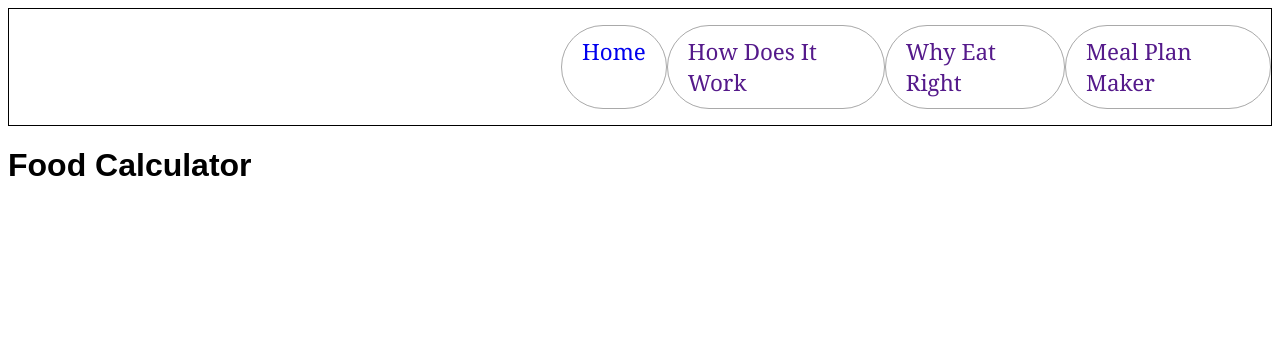
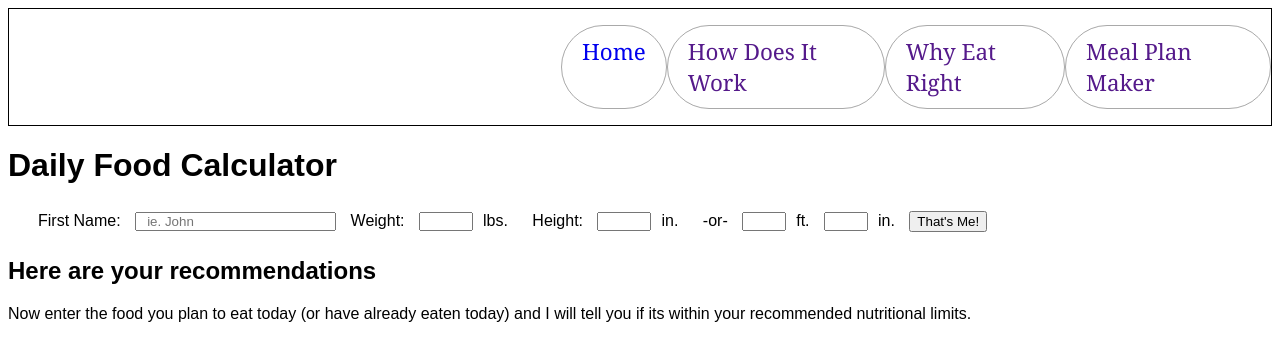
Before and after one commit to mkhill86/Food-Calculator, a plain HTML site: page main.html in a window 1280 px wide. Drawn offline with Linux system fonts and the light colour scheme.

Commit message:
Starting to build the html forms

```diff
--- a/main.html
+++ b/main.html
@@ -17,6 +17,27 @@
       </ul>
     </nav>
   </header>
-  <h1>Food Calculator</h1>
+  <div class="food-calc">
+    <h1>Daily Food Calculator</h1>
+    <div class="personal-info">
+      <form action="main.html">
+      <label for="name">First Name: </label>
+      <input type="text" name="name" id="name" placeholder="ie. John" maxlength="20">
+      <label for="weight">Weight: </label>
+      <input type="text" name="weight" id="weight" maxlength="3"><span class="lbs">lbs.</span>
+      <label for="height">Height: </label>
+      <input type="text" name="height" id="height" maxlength="3"><span class="inches">in.</span>
+      <span class="or">-or-</span>
+      <input type="text" name="feet" id="feet" maxlength="1"><label for="feet">ft.</label>
+      <input type="text" name="inches" id="inches" maxlength="2"><label for="inches">in.</label>
+      <button type="button" id="thats-me">That's Me!</button>
+    </form>
+    </div>
+    <div class="recommendations">
+      <h2>Here are your recommendations</h2>
+      <p>Now enter the food you plan to eat today (or have already eaten today) and I will tell you if its within your recommended nutritional limits.</p>
+      <form action="main.html"></form>
+    </div>
+    </div>
 </body>
 </html>
--- a/styles.css
+++ b/styles.css
@@ -41,3 +41,21 @@ body {
 .nav-bar li:active {
   background-color: white;
 }
+
+.personal-info {
+  display: inline-flex;
+  justify-content: space-evenly;
+  padding: 5px 20px;
+}
+
+.personal-info label, input, span {
+  padding: 0 10px;
+}
+
+#weight, #height {
+  width: 30px;
+}
+
+#feet, #inches {
+  width: 20px;
+}
```
